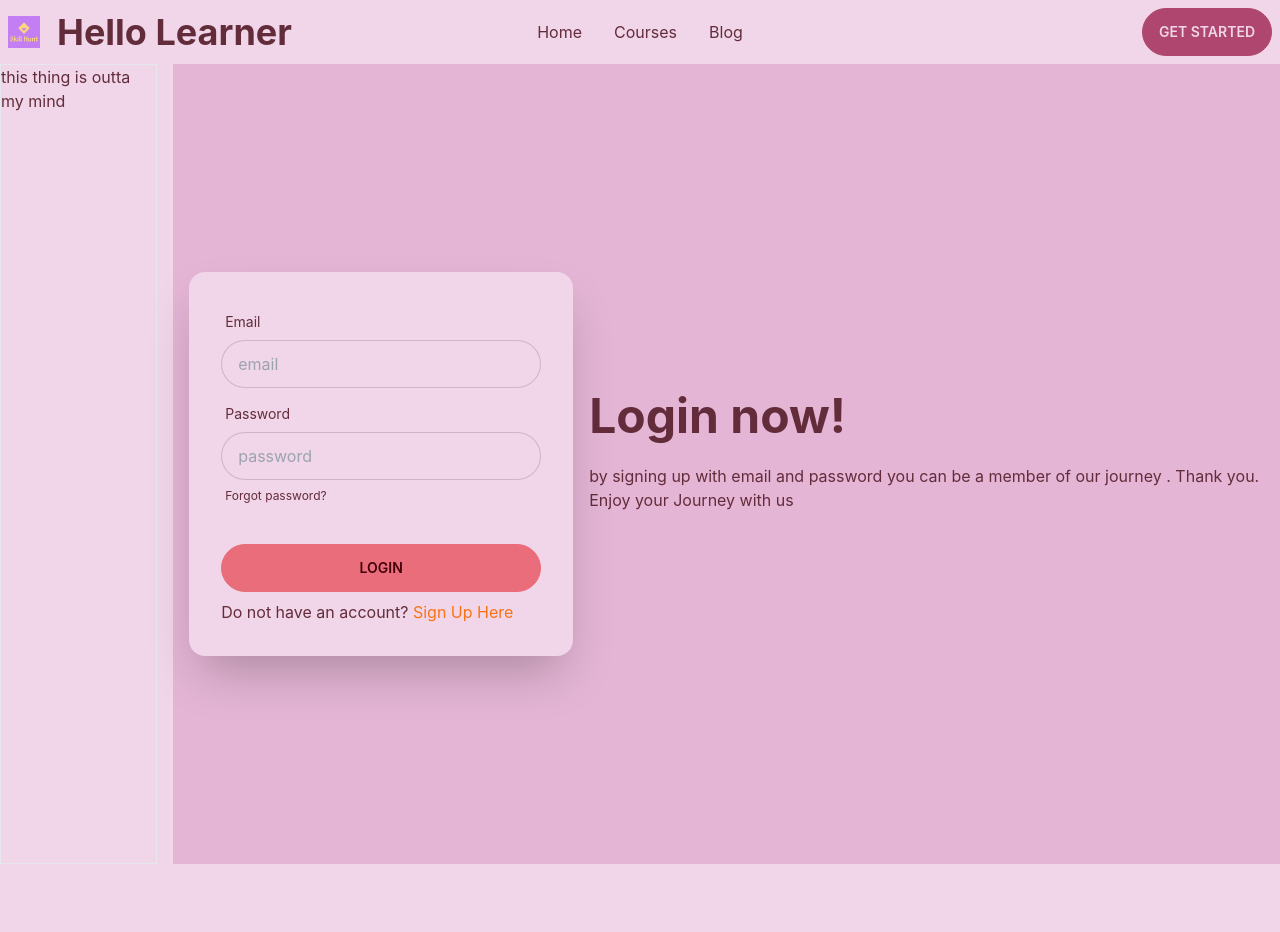
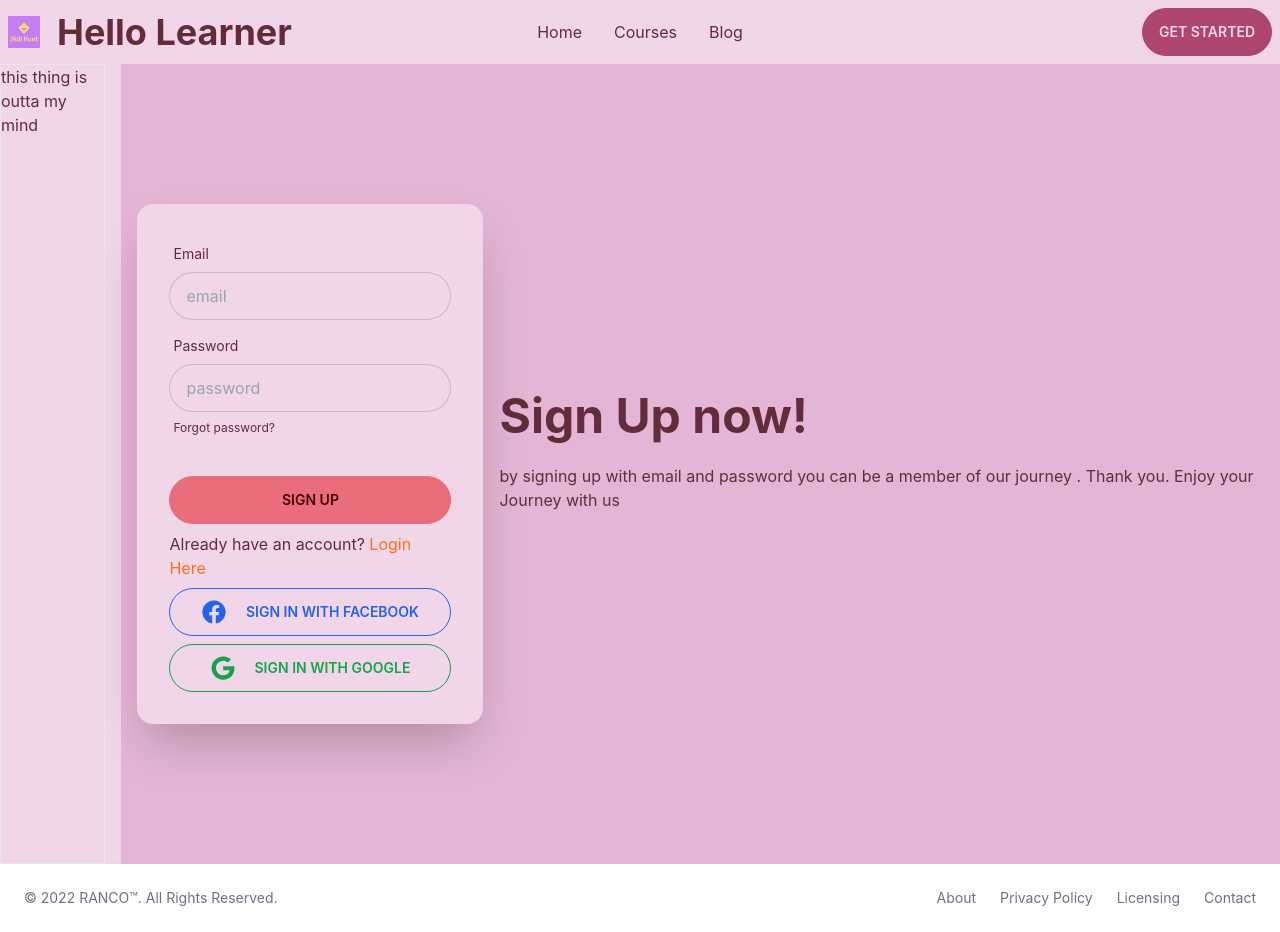
Before and after one commit to Saifulnovel/Hello-learner-client, a React (Create React App) app: page /register in a window 1280 px wide. Before the commit the page ends 864 px from the top, so only its background shows below. Built offline with nearby package versions, Linux system fonts and the light colour scheme.

Commit message:
button-add

```diff
--- a/package.json
+++ b/package.json
@@ -10,6 +10,7 @@
     "firebase": "^9.12.1",
     "react": "^18.2.0",
     "react-dom": "^18.2.0",
+    "react-icons": "^4.6.0",
     "react-router-dom": "^6.4.2",
     "react-scripts": "5.0.1",
     "web-vitals": "^2.1.4"
--- a/src/Auth/SignUp/SignUp.js
+++ b/src/Auth/SignUp/SignUp.js
@@ -1,15 +1,18 @@
 import React from 'react';
 import { useState } from 'react';
 import { Link } from 'react-router-dom';
+import { FaFacebook, FaGoogle } from "react-icons/fa";
 
 const SignUp = () => {
 
  const [error, setError] = useState({ email: "", password: "" });
     const [userInfo, SetUserInfo] = useState({ email: "", password: "" });
+
+
     const handleFormSubmit = (event) => {
         event.preventDefault();
         console.log(userInfo)
-        logIn(auth, userInfo.email, userInfo.password)
+        // logIn(auth, userInfo.email, userInfo.password)
     }
 
   const handleEmail = (event) => {
@@ -47,12 +50,13 @@ const SignUp = () => {
       <div className="hero min-h-screen bg-base-200">
         <div className="hero-content flex-col lg:flex-row-reverse">
           <div className="text-center lg:text-left">
-            <h1 className="text-5xl font-bold">Login now!</h1>
+            <h1 className="text-5xl font-bold">Sign Up now!</h1>
             <p className="py-6">
               by signing up with email and password you can be a member of our
               journey . Thank you. Enjoy your Journey with us
             </p>
           </div>
+          <form onSubmit={handleFormSubmit} action="">
             <div className="card flex-shrink-0 w-full max-w-sm shadow-2xl bg-base-100">
               <div className="card-body">
                 <div className="form-control">
@@ -89,16 +93,21 @@ const SignUp = () => {
                   </label>
                 </div>
                 <div className="form-control mt-6">
-                <button className="btn btn-primary">Login</button>
+                  <button className="btn btn-primary">Sign Up</button>
                 </div>
                 <p>
-                Do not have an account?{" "}
-                <Link className="text-orange-500" to="/register">
-                  Sign Up Here
+                  Already have an account?{" "}
+                  <Link className="text-orange-500" to="/login">
+                    Login Here
                   </Link>
                 </p>
+
+
+                <button className="btn btn-outline btn-info"><FaFacebook className='mr-5 text-2xl'/>  Sign in With Facebook</button>
+                <button className="btn btn-outline btn-success"><FaGoogle className='mr-5 text-2xl '/>  Sign in With Google </button>
               </div>
             </div>
+          </form>
         </div>
       </div>
     );
--- /dev/null
+++ b/src/Config/firebase.config.js
@@ -0,0 +1,21 @@
+// Import the functions you need from the SDKs you need
+import { initializeApp } from "firebase/app";
+// TODO: Add SDKs for Firebase products that you want to use
+// https://firebase.google.com/docs/web/setup#available-libraries
+
+// Your web app's Firebase configuration
+const firebaseConfig = {
+  apiKey: "AIzaSyBk5wKuBjW1rpXS384wn2JvNZfEhtFG5gY",
+  authDomain: "hello-learner-c9a16.firebaseapp.com",
+  projectId: "hello-learner-c9a16",
+  storageBucket: "hello-learner-c9a16.appspot.com",
+  messagingSenderId: "790478839451",
+  appId: "1:790478839451:web:52063c6d32eda94c3cf03e",
+};
+
+// Initialize Firebase
+const app = initializeApp(firebaseConfig);
+
+export const auth = getAuth(app);
+
+export default app;
--- a/src/Context/auth-context.js
+++ b/src/Context/auth-context.js
@@ -0,0 +1,16 @@
+import { createContext } from "react";
+import {getAuth} from 'firebase/auth'
+import app from "../Config/firebase.config";
+
+
+const AuthContext = createContext();
+const auth = getAuth(app)
+const AuthProvider = ({ children }) => {
+    const
+
+
+    return <AuthContext.Provider value={}></AuthContext.Provider>
+};
+
+
+export default AuthProvider;
--- /dev/null
+++ b/src/layout/Footer/Footer.js
@@ -0,0 +1,39 @@
+import React from 'react';
+
+const Footer = () => {
+    return (
+      <footer className="p-4 bg-white shadow md:flex md:items-center md:justify-between md:p-6 dark:bg-gray-800">
+        <span className="text-sm text-gray-500 sm:text-center dark:text-gray-400">
+          © 2022{" "}
+          <a href="https://flowbite.com" className="hover:underline">
+            RANCO™
+          </a>
+          . All Rights Reserved.
+        </span>
+        <ul className="flex flex-wrap items-center mt-3 text-sm text-gray-500 dark:text-gray-400 sm:mt-0">
+          <li>
+            <a href="#" className="mr-4 hover:underline md:mr-6 ">
+              About
+            </a>
+          </li>
+          <li>
+            <a href="#" className="mr-4 hover:underline md:mr-6">
+              Privacy Policy
+            </a>
+          </li>
+          <li>
+            <a href="#" className="mr-4 hover:underline md:mr-6">
+              Licensing
+            </a>
+          </li>
+          <li>
+            <a href="#" className="hover:underline">
+              Contact
+            </a>
+          </li>
+        </ul>
+      </footer>
+    );
+};
+
+export default Footer;
--- a/src/layout/Main/Main.js
+++ b/src/layout/Main/Main.js
@@ -1,17 +1,28 @@
+
 import React from 'react';
 import { Outlet } from 'react-router-dom';
 import SideNav from '../../component/SideNav/SideNav';
+import Footer from '../Footer/Footer';
 import Navbar from '../Navbar/Navbar';
+import './Main.css'
 
 const Main = () => {
     return (
       <div>
         <Navbar />
-            <div className='grid grid-rows grid-flow-col gap-4'>
-                <div className='border col-span-2'> <SideNav></SideNav> </div>
 
-          <div className='col-span-10'><Outlet/> </div>
-        </div>
+          <div className="grid grid-rows grid-flow-col gap-4 ">
+            <div className="border col-1 lg-col-span-2  ">
+              {" "}
+              <SideNav></SideNav>{" "}
+            </div>
+
+            <div className="col-span-10">
+              <Outlet />{" "}
+            </div>
+          </div>
+
+        <Footer/>
       </div>
     );
 };
```
Also changed, not shown: src/layout/Main/Main.css (added), 1 other file (tests, documents, lock files or other folders). Lines whose indentation alone changed are shown as unchanged.
